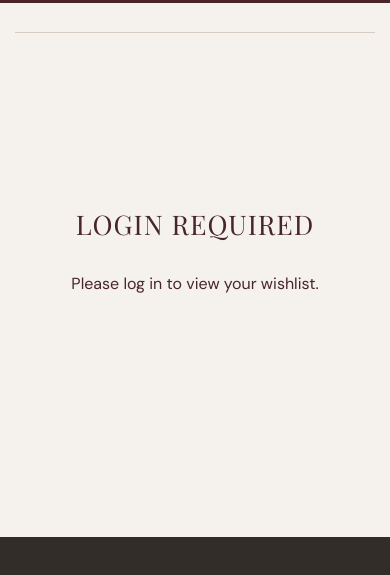
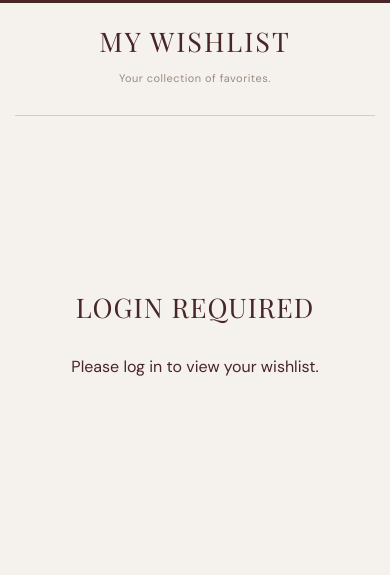
Before and after one commit to elyzzadicen11/Nova_LuxuryBags, a plain HTML site: page wishlist.html in a window 390 px wide. Shown: the part 97-672 px from the top of the page. Drawn offline with nearby package versions, Linux system fonts and the light colour scheme.

Commit message:
Update wishlist.css

```diff
--- a/wishlist.css
+++ b/wishlist.css
@@ -267,6 +267,7 @@ footer p {
 
 
 
+
 /* ============================= */
 /* RESPONSIVE DESIGN */
 /* ============================= */
@@ -350,6 +351,25 @@ footer p {
         padding: 95px 22px 75px;
     }
 
+    .wishlist-heading {
+        display: block;
+        visibility: visible;
+        height: auto;
+        text-align: center;
+        margin-bottom: 35px;
+    }
+
+    .wishlist-heading h1 {
+        display: block;
+        visibility: visible;
+        font-size: 32px;
+    }
+
+    .wishlist-heading p {
+        display: block;
+        visibility: visible;
+    }
+
     .wishlist-item {
         display: grid;
         grid-template-columns: 130px minmax(0, 1fr);
@@ -385,7 +405,6 @@ footer p {
         min-width: 140px;
         max-width: 100%;
     }
-
 }
 
 
@@ -472,27 +491,44 @@ footer p {
     /* WISHLIST */
 
     .wishlist-page {
-        padding: 35px 18px 60px;
         width: 100%;
+        padding: 125px 18px 60px;
     }
 
     .wishlist-heading {
-        margin-bottom: 35px;
+        display: block;
+        visibility: visible;
+        height: auto;
+        text-align: center;
+        margin: 0 0 35px;
     }
 
     .wishlist-heading h1 {
+        display: block;
+        visibility: visible;
+        font-family: 'Playfair Display', serif;
         font-size: 30px;
+        font-weight: 400;
+        letter-spacing: 2px;
+        color: #482628;
+        margin: 0 0 12px;
     }
 
     .wishlist-heading p {
+        display: block;
+        visibility: visible;
         font-size: 12px;
+        color: #9B8C82;
     }
 
     .wishlist-divider {
+        width: 100%;
         margin-bottom: 25px;
     }
 
     .wishlist-container {
+        display: flex;
+        flex-direction: column;
         gap: 15px;
         width: 100%;
     }
@@ -539,6 +575,8 @@ footer p {
     }
 
     .wishlist-actions {
+        display: flex;
+        flex-direction: column;
         width: 100%;
         align-items: flex-start;
         gap: 10px;
@@ -556,6 +594,7 @@ footer p {
         font-size: 9px;
     }
 
+
     /* EMPTY WISHLIST */
 
     .wishlist-empty {
@@ -571,12 +610,12 @@ footer p {
         font-size: 11px;
     }
 
+
     /* FOOTER */
 
     footer {
         padding: 50px 20px;
     }
-
 }
 
 
@@ -622,11 +661,21 @@ footer p {
     /* WISHLIST */
 
     .wishlist-page {
-        padding: 30px 15px 50px;
+        padding: 120px 15px 50px;
+    }
+
+    .wishlist-heading {
+        display: block;
+        visibility: visible;
+        margin-bottom: 30px;
     }
 
     .wishlist-heading h1 {
         font-size: 27px;
+    }
+
+    .wishlist-heading p {
+        font-size: 11px;
     }
 
     .wishlist-item {
@@ -663,10 +712,10 @@ footer p {
         letter-spacing: 1px;
     }
 
+
     /* FOOTER */
 
     footer {
         padding: 45px 15px;
     }
-
 }
```
